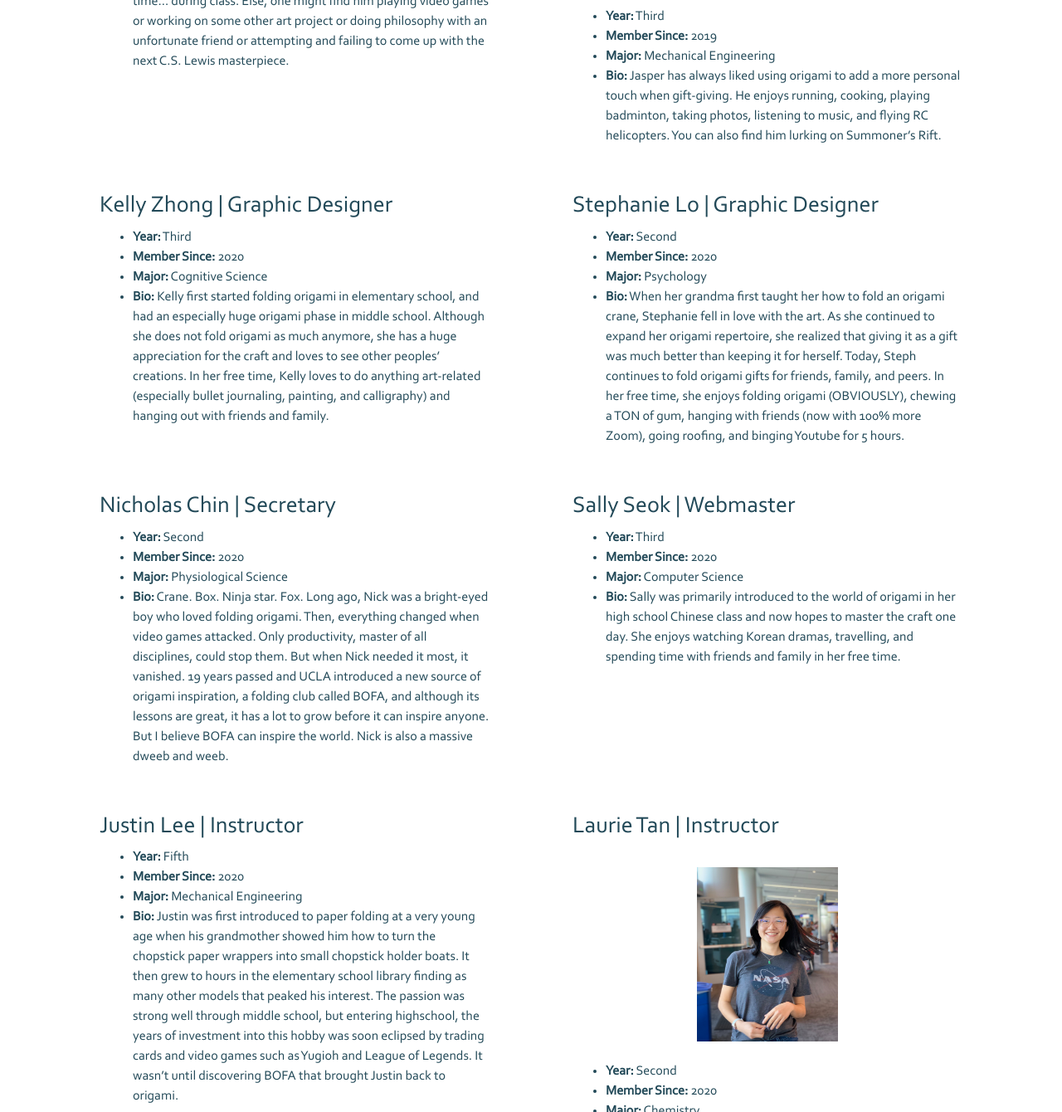
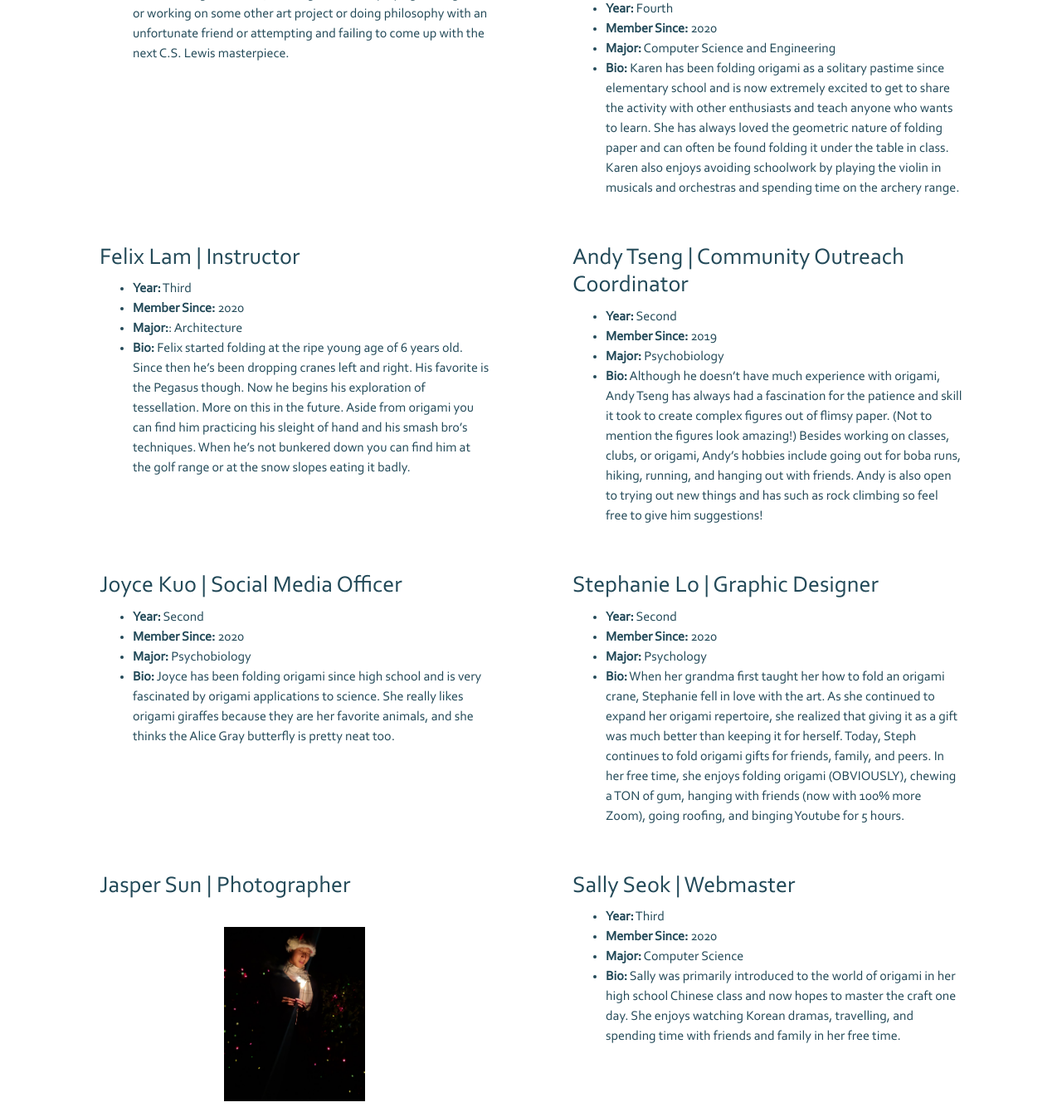
Before and after one commit to sallyseok/BOFA, a website: page src/boardmembers.html in a window 1280 px wide. Shown: the part 1460-2800 px from the top of the page at 83% size. Drawn offline with nearby package versions, Linux system fonts and the light colour scheme.

Commit message:
Updated Board Members page

```diff
--- a/src/boardmembers.html
+++ b/src/boardmembers.html
@@ -35,6 +35,7 @@
     <div class="container">
         <h1>BOARD MEMBERS</h1>
         <div class="row">
+
             <div class="col-lg-6">
                 <h3>Mark Diamond | Co-President</h3>
                 <ul>
@@ -50,6 +51,7 @@
                         Birding, personal protective equipment (PPE), and De Neve Commons Residential Restaurant.</li>
                 </ul>
             </div>
+
             <div class="col-lg-6">
                 <h3>Chris Tai | Co-President</h3>
                 <br>
@@ -59,29 +61,100 @@
                     <li><strong>Year:</strong> Second</li>
                     <li><strong>Member Since:</strong> 2019</li>
                     <li><strong>Major:</strong> Microbiology, Immunology, and Molecular Genetics</li>
-                    <li><strong>Bio:</strong> Chris has been an avid origami folder since age 12, when he realized that homework can be
-                        repurposed (rightfully so) into paper airplanes. A San Diego native, he is a good friend of good
-                        weather, and really appreciates Mexican food. When Chris isn’t folding origami, you can find him
-                        skating, running, hiking, playing board games, trying to figure out how to use Zoom, or hanging out
-                        with members of the Asian American Christian Fellowship at UCLA. </li>
+                    <li><strong>Bio:</strong> Chris has been an avid origami folder since age 12, when he realized that
+                        homework can be repurposed (rightfully so) into paper airplanes. A San Diego native, he is a good
+                        friend of good weather, and really appreciates Mexican food. When Chris isn’t folding origami,
+                        you can find him skating, running, hiking, playing board games, trying to figure out how to use
+                        Zoom, or hanging out with members of the Asian American Christian Fellowship at UCLA. </li>
                 </ul>
             </div>
+
         </div>
         <div class="row">
+
             <div class="col-lg-6">
                 <h3>Benny Lau | Vice President</h3>
                 <ul>
                     <li><strong>Year:</strong> Third</li>
                     <li><strong>Member Since:</strong> 2019</li>
                     <li><strong>Major:</strong> Biology</li>
-                    <li><strong>Bio:</strong> Benny has always done origami ever since he first got introduced to it by his close cousin
-                        when he was little. He has on and off done it since all throughout middle school and high school,
-                        especially during class when bored. Outside origami and academics, Benny especially enjoys staying
-                        active, such as playing sports like soccer or tennis. He deeply enjoys hiking and is now an avid
-                        rock climber. In his free time, you can also catch him at the piano attempting to practice 40 hours
-                        a day, skating, or spiking people in smash.  </li>
+                    <li><strong>Bio:</strong> Benny has always done origami ever since he first got introduced to it
+                        by his close cousin when he was little. He has on and off done it since all throughout middle
+                        school and high school, especially during class when bored. Outside origami and academics,
+                        Benny especially enjoys staying active, such as playing sports like soccer or tennis. He
+                        deeply enjoys hiking and is now an avid rock climber. In his free time, you can also catch him
+                        at the piano attempting to practice 40 hours a day, skating, or spiking people in smash.  </li>
                 </ul>
             </div>
+
+            <div class="col-lg-6">
+                <h3>Nicholas Chin | Secretary</h3>
+                <ul>
+                    <li><strong>Year:</strong> Second</li>
+                    <li><strong>Member Since:</strong> 2020</li>
+                    <li><strong>Major:</strong> Physiological Science</li>
+                    <li><strong>Bio:</strong> Crane. Box. Ninja star. Fox. Long ago, Nick was a bright-eyed boy who
+                        loved folding origami. Then, everything changed when video games attacked. Only productivity,
+                        master of all disciplines, could stop them. But when Nick needed it most, it vanished. 19 years
+                        passed and UCLA introduced a new source of origami inspiration, a folding club called BOFA, and
+                        although its lessons are great, it has a lot to grow before it can inspire anyone. But I believe
+                        BOFA can inspire the world. Nick is also a massive dweeb and weeb.</li>
+                </ul>
+            </div>
+
+        </div>
+        <div class="row">
+
+            <div class="col-lg-6">
+                <h3>Ezra Chen | Instructor</h3>
+                <ul>
+                    <li><strong>Year:</strong> Third</li>
+                    <li><strong>Member Since:</strong> 2019</li>
+                    <li><strong>Major:</strong>: English and Philosophy</li>
+                    <li><strong>Bio:</strong> Normal children stay up deep into the night, playing games or watching videos
+                        on the Internet, but when he himself was a child, Ezra spent his nights… playing games and watching
+                        videos on the Internet. Though sometimes, in high school, he would stay up whittling away at some
+                        origami project or other. Now, he stays up late into the night playing video games or procrastinating
+                        on yet another paper. Origami is for the day time… during class. Else, one might find him playing
+                        video games or working on some other art project or doing philosophy with an unfortunate friend
+                        or attempting and failing to come up with the next C.S. Lewis masterpiece.</li>
+                </ul>
+            </div>
+
+            <div class="col-lg-6">
+                <h3>Karen Cavicchio | Instructor</h3>
+                <br>
+                <img class="mx-auto d-block" src="../img/boardmembers/karen.jpg" alt="Karen Cavicchio" width="170" height="210">
+                <br>
+                <ul>
+                    <li><strong>Year:</strong> Fourth</li>
+                    <li><strong>Member Since:</strong> 2020</li>
+                    <li><strong>Major:</strong> Computer Science and Engineering</li>
+                    <li><strong>Bio:</strong> Karen has been folding origami as a solitary pastime since elementary school
+                        and is now extremely excited to get to share the activity with other enthusiasts and teach anyone who
+                        wants to learn. She has always loved the geometric nature of folding paper and can often be found
+                        folding it under the table in class. Karen also enjoys avoiding schoolwork by playing the violin in
+                        musicals and orchestras and spending time on the archery range.</li>
+                </ul>
+            </div>
+
+        </div>
+        <div class="row">
+
+            <div class="col-lg-6">
+                <h3>Felix Lam | Instructor</h3>
+                <ul>
+                    <li><strong>Year:</strong> Third</li>
+                    <li><strong>Member Since:</strong> 2020</li>
+                    <li><strong>Major:</strong>: Architecture</li>
+                    <li><strong>Bio:</strong> Felix started folding at the ripe young age of 6 years old. Since then he’s been
+                        dropping cranes left and right. His favorite is the Pegasus though. Now he begins his exploration of
+                        tessellation. More on this in the future. Aside from origami you can find him practicing his sleight of
+                        hand and his smash bro’s techniques. When he’s not bunkered down you can find him at the golf range or at
+                        the snow slopes eating it badly.</li>
+                </ul>
+            </div>
+
             <div class="col-lg-6">
                 <h3>Andy Tseng | Community Outreach Coordinator</h3>
                 <ul>
@@ -95,25 +168,42 @@
                         new things and has such as rock climbing so feel free to give him suggestions!</li>
                 </ul>
             </div>
+
         </div>
         <div class="row">
+
             <div class="col-lg-6">
-                <h3>Ezra Chen | Treasurer</h3>
+                <h3>Joyce Kuo | Social Media Officer</h3>
                 <ul>
-                    <li><strong>Year:</strong> Third</li>
-                    <li><strong>Member Since:</strong> 2019</li>
-                    <li><strong>Major:</strong>: English and Philosophy</li>
-                    <li><strong>Bio:</strong> Normal children stay up deep into the night, playing games or watching videos on the Internet,
-                        but when he himself was a child, Ezra spent his nights… playing games and watching videos on the
-                        Internet. Though sometimes, in high school, he would stay up whittling away at some origami project or
-                        other. Now, he stays up late into the night playing video games or procrastinating on yet another paper.
-                        Origami is for the day time… during class. Else, one might find him playing video games or working on
-                        some other art project or doing philosophy with an unfortunate friend or attempting and failing to come
-                        up with the next C.S. Lewis masterpiece.</li>
+                    <li><strong>Year:</strong> Second</li>
+                    <li><strong>Member Since:</strong> 2020</li>
+                    <li><strong>Major:</strong> Psychobiology</li>
+                    <li><strong>Bio:</strong> Joyce has been folding origami since high school and is very fascinated by origami
+                        applications to science. She really likes origami giraffes because they are her favorite animals, and she
+                        thinks the Alice Gray butterfly is pretty neat too.</li>
                 </ul>
             </div>
+
             <div class="col-lg-6">
-                <h3>Jasper Sun | Photographer / Social Media</h3>
+                <h3>Stephanie Lo | Graphic Designer</h3>
+                <ul>
+                    <li><strong>Year:</strong> Second</li>
+                    <li><strong>Member Since:</strong> 2020</li>
+                    <li><strong>Major:</strong> Psychology</li>
+                    <li><strong>Bio:</strong> When her grandma first taught her how to fold an origami crane, Stephanie
+                        fell in love with the art. As she continued to expand her origami repertoire, she realized that giving
+                        it as a gift was much better than keeping it for herself. Today, Steph continues to fold origami gifts
+                        for friends, family, and peers. In her free time, she enjoys folding origami (OBVIOUSLY), chewing a TON
+                        of gum, hanging with friends (now with 100% more Zoom), going roofing, and binging Youtube for 5 hours.
+                    </li>
+                </ul>
+            </div>
+
+        </div>
+        <div class="row">
+
+            <div class="col-lg-6">
+                <h3>Jasper Sun | Photographer</h3>
                 <br>
                 <img class="mx-auto d-block" src="../img/boardmembers/jasper.png" alt="Jasper Sun" width="170" height="210">
                 <br>
@@ -121,116 +211,24 @@
                     <li><strong>Year:</strong> Third</li>
                     <li><strong>Member Since:</strong> 2019</li>
                     <li><strong>Major:</strong> Mechanical Engineering</li>
-                    <li><strong>Bio:</strong> Jasper has always liked using origami to add a more personal touch when gift-giving. He enjoys
-                        running, cooking, playing badminton, taking photos, listening to music, and flying RC helicopters.
-                        You can also find him lurking on Summoner’s Rift. </li>
+                    <li><strong>Bio:</strong> Jasper has always liked using origami to add a more personal touch when
+                        gift-giving. He enjoys running, cooking, playing badminton, taking photos, listening to music, and
+                        flying RC helicopters. You can also find him lurking on Summoner’s Rift. </li>
                 </ul>
             </div>
-        </div>
-        <div class="row">
-            <div class="col-lg-6">
-                <h3>Kelly Zhong | Graphic Designer</h3>
-                <ul>
-                    <li><strong>Year:</strong> Third</li>
-                    <li><strong>Member Since:</strong> 2020</li>
-                    <li><strong>Major:</strong> Cognitive Science</li>
-                    <li><strong>Bio:</strong> Kelly first started folding origami in elementary school, and had an especially huge origami
-                        phase in middle school. Although she does not fold origami as much anymore, she has a huge
-                        appreciation for the craft and loves to see other peoples’ creations. In her free time, Kelly loves
-                        to do anything art-related (especially bullet journaling, painting, and calligraphy) and hanging out
-                        with friends and family. </li>
-                </ul>
-            </div>
-            <div class="col-lg-6">
-                <h3>Stephanie Lo | Graphic Designer</h3>
-                <ul>
-                    <li><strong>Year:</strong> Second</li>
-                    <li><strong>Member Since:</strong> 2020</li>
-                    <li><strong>Major:</strong> Psychology</li>
-                    <li><strong>Bio:</strong> When her grandma first taught her how to fold an origami crane, Stephanie fell in love with the art.
-                        As she continued to expand her origami repertoire, she realized that giving it as a gift was much
-                        better than keeping it for herself. Today, Steph continues to fold origami gifts for friends, family,
-                        and peers. In her free time, she enjoys folding origami (OBVIOUSLY), chewing a TON of gum, hanging with
-                        friends (now with 100% more Zoom), going roofing, and binging Youtube for 5 hours.</li>
-                </ul>
-            </div>
-        </div>
-        <div class="row">
-            <div class="col-lg-6">
-                <h3>Nicholas Chin | Secretary</h3>
-                <ul>
-                    <li><strong>Year:</strong> Second</li>
-                    <li><strong>Member Since:</strong> 2020</li>
-                    <li><strong>Major:</strong> Physiological Science</li>
-                    <li><strong>Bio:</strong> Crane. Box. Ninja star. Fox. Long ago, Nick was a bright-eyed boy who loved folding
-                        origami. Then, everything changed when video games attacked. Only productivity, master of all disciplines,
-                        could stop them. But when Nick needed it most, it vanished. 19 years passed and UCLA introduced a new
-                        source of origami inspiration, a folding club called BOFA, and although its lessons are great, it has a
-                        lot to grow before it can inspire anyone. But I believe BOFA can inspire the world. Nick is also a massive
-                        dweeb and weeb.</li>
-                </ul>
-            </div>
+
             <div class="col-lg-6">
                 <h3>Sally Seok | Webmaster</h3>
                 <ul>
                     <li><strong>Year:</strong> Third</li>
                     <li><strong>Member Since:</strong> 2020</li>
                     <li><strong>Major:</strong> Computer Science</li>
-                    <li><strong>Bio:</strong> Sally was primarily introduced to the world of origami in her high school Chinese class and now
-                        hopes to master the craft one day. She enjoys watching Korean dramas, travelling, and spending time
-                        with friends and family in her free time. </li>
+                    <li><strong>Bio:</strong> Sally was primarily introduced to the world of origami in her high school
+                        Chinese class and now hopes to master the craft one day. She enjoys watching Korean dramas,
+                        travelling, and spending time with friends and family in her free time. </li>
                 </ul>
             </div>
-        </div>
-        <div class="row">
-            <div class="col-lg-6">
-                <h3>Justin Lee | Instructor</h3>
-                <ul>
-                    <li><strong>Year:</strong> Fifth</li>
-                    <li><strong>Member Since:</strong> 2020</li>
-                    <li><strong>Major:</strong> Mechanical Engineering</li>
-                    <li><strong>Bio:</strong> Justin was first introduced to paper folding at a very young age when his grandmother
-                        showed him how to turn the chopstick paper wrappers into small chopstick holder boats. It then grew to hours
-                        in the elementary school library finding as many other models that peaked his interest. The passion was
-                        strong well through middle school, but entering highschool, the years of investment into this hobby was soon
-                        eclipsed by trading cards and video games such as Yugioh and League of Legends. It wasn’t until discovering
-                        BOFA that brought Justin back to origami.</li>
-                </ul>
-            </div>
-            <div class="col-lg-6">
-                <h3>Laurie Tan | Instructor</h3>
-                <br>
-                <img class="mx-auto d-block" src="../img/boardmembers/laurie.JPG" alt="Laurie Tan" width="170" height="210">
-                <br>
-                <ul>
-                    <li><strong>Year:</strong> Second</li>
-                    <li><strong>Member Since:</strong> 2020</li>
-                    <li><strong>Major:</strong> Chemistry</li>
-                    <li><strong>Bio:</strong> Quarantine has been an interesting time. Laurie has already baked banana bread, binged
-                        watched Crash Landing On You, and bleached her hair. Was cutting her own bangs next? Fortunately, BOFA was there
-                        to save her from a very terrible decision! Laurie loves origami and has been getting into modular designs. She
-                        loves science and puns which is why she's a chemistry major (haha jk...unless?). She enjoys playing pool, going
-                        to botanical gardens, and watching romantic movies.</li>
-                </ul>
-            </div>
-        </div>
-        <div class="row">
-            <div class="col-lg-6">
-                <h3>Karen Cavicchio | Instructor</h3>
-                <br>
-                <img class="mx-auto d-block" src="../img/boardmembers/karen.jpg" alt="Karen Cavicchio" width="170" height="210">
-                <br>
-                <ul>
-                    <li><strong>Year:</strong> Fourth</li>
-                    <li><strong>Member Since:</strong> 2020</li>
-                    <li><strong>Major:</strong> Computer Science and Engineering</li>
-                    <li><strong>Bio:</strong> Karen has been folding origami as a solitary pastime since elementary school and is now
-                        extremely excited to get to share the activity with other enthusiasts and teach anyone who wants to learn. She
-                        has always loved the geometric nature of folding paper and can often be found folding it under the table in class.
-                        Karen also enjoys avoiding schoolwork by playing the violin in musicals and orchestras and spending time on the
-                        archery range.</li>
-                </ul>
-            </div>
+
         </div>
     </div>
 
```
